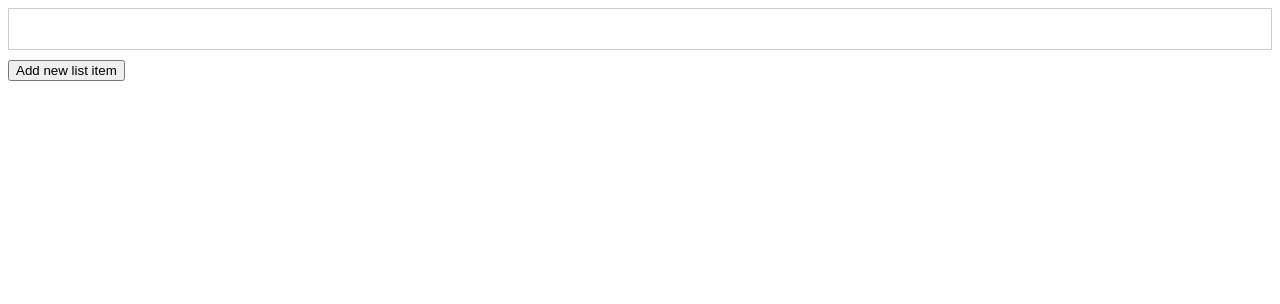
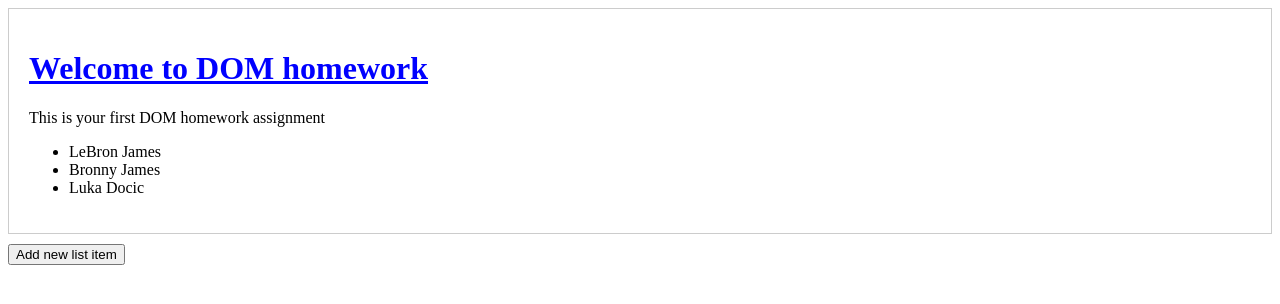
Before and after one commit to mnmoawiye/dom, a plain HTML site: page index.html in a window 1280 px wide. Drawn offline with Linux system fonts and the light colour scheme.

Commit message:
commited

```diff
--- a/index.html
+++ b/index.html
@@ -19,6 +19,6 @@
 <body>
     <div id="myDiv"></div>
     <button id="addButton">Add new list item</button>
-    <script src="dom-homework.js"></script>
+    <script src="script.js"></script>
 </body>
 </html>
```
